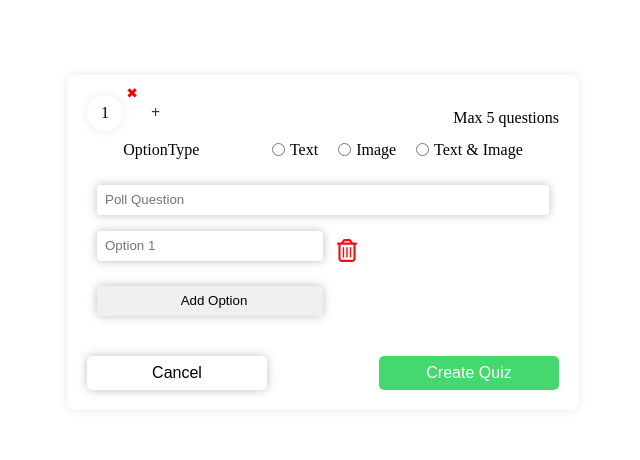
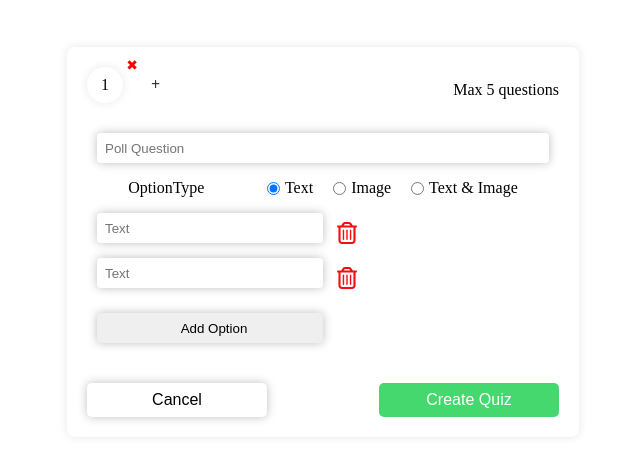
Before and after one commit to davidjhaa/Quizzify, a React (Create React App) app: page /quizCreator in a window 1280 px wide. Shown: the part 158-618 px from the top of the page, without its empty margins (317-957 px from the left). Built offline with nearby package versions, Linux system fonts and the light colour scheme.

Commit message:
functionalities added for quiz creator component

```diff
--- a/src/components/Quiz/QuizCreator/QuizCreator.js
+++ b/src/components/Quiz/QuizCreator/QuizCreator.js
@@ -1,23 +1,70 @@
-import React, { useState } from "react";
+import React, { useState, useEffect } from "react";
 import styles from "./QuizCreator.module.css";
-import { useDispatch, useSelector } from "react-redux";
-import { addQuestion, removeQuestion, updateQuestion } from "../../../redux/questionsSlice";
 import deleteIcon from '../../../assets/delete.svg';
 
 const QuizCreator = () => {
-  const dispatch = useDispatch();
   const [question, setQuestion] = useState({
     questionText : "",
-    options: [{ text: "" }]
+    options: ["" , ""],
+    correctOption : ""
   });
   const [activeQuestion, setActiveQuestion] = useState(1);
+  const [optionType, setOptionType] = useState("Text");
+  const [questionsLength, setQuestionsLength] = useState(0);
+
+  useEffect(() => {
+      const questions = JSON.parse(localStorage.getItem("questions")) || [];
+      setQuestionsLength(questions.length);
+  }, []);
 
   const handleAddQuestion = () => {
-    dispatch(addQuestion());
+    if (question.questionText.trim() === "") {
+      alert("Please enter question");
+      return;
+    }
+    if (question.options.length < 2) {
+      alert("Please add at least 2 options.");
+      return;
+    }
+    if (question.options.length > 4) {
+      alert("Maximum number of options allowed is 4.");
+      return;
+    }
+
+    const storedQuestions = JSON.parse(localStorage.getItem("questions")) || [];
+    const newQuestion = {
+      questionText: question.questionText,
+      optionType: optionType,
+      options: question.options
+    };
+
+    const updatedQuestions = [...storedQuestions, newQuestion];
+    localStorage.setItem("questions", JSON.stringify(updatedQuestions));
+    localStorage.setItem("optionType", optionType);
+
+    setQuestion({
+      questionText : "",
+      options: ["", ""]
+    });
+
+    const newQuestionIndex = questionsLength + 1;
+    setQuestionsLength(newQuestionIndex);
+  };
+
+  const handleOptionTypeSet = (type) => {
+    if (!localStorage.getItem("optionType")) { // Check if optionType is not present in local storage
+      setOptionType(type); // Set optionType in state
+      localStorage.setItem("optionType", type); // Set optionType in local storage
+    }
   };
 
   const handleRemoveQuestion = (index) => {
-    dispatch(removeQuestion(index));
+    const storedQuestions = JSON.parse(localStorage.getItem("questions")) || [];
+    const updatedQuestions = storedQuestions.filter((_, idx) => idx !== index);
+
+    localStorage.setItem("questions", JSON.stringify(updatedQuestions));
+
+    setQuestionsLength(updatedQuestions.length);
   };
 
   const handleQuestionChange = (event) => {
@@ -29,7 +76,7 @@ const QuizCreator = () => {
 
   const handleOptionChange = (index, event) => {
     const newOptions = [...question.options];
-    newOptions[index].text = event.target.value;
+    newOptions[index] = event.target.value;
     setQuestion({
       ...question,
       options: newOptions
@@ -39,7 +86,7 @@ const QuizCreator = () => {
   const handleAddOption = () => {
     setQuestion({
       ...question,
-      options: [...question.options, { text: "" }]
+      options: [...question.options, ""]
     });
   };
 
@@ -52,7 +99,19 @@ const QuizCreator = () => {
     });
   };
 
+  const handleCancel = () => {
+    setQuestion({
+      questionText: "",
+      options: ["", ""],
+      correctOption: ""
+    });
+    setActiveQuestion(1);
+    setOptionType("Text");
+  }
+
   const handleQuestionClick = (index) => {
+    const questionarray = JSON.parse(localStorage.getItem("questions"))
+    console.log(questionarray[index]);
     setActiveQuestion(index);
   };
 
@@ -61,13 +120,13 @@ const QuizCreator = () => {
       <div className={styles.quizCreator}>
         <div className={styles.questionNav}>
           <div className={styles.questionNumber}>
-            {question.options.map((_, index) => (
+            {Array.from({ length: questionsLength > 0 ? questionsLength : 1 }).map((_, index) => (
               <div key={index} className={styles.questionItem}>
                 <div
                   className={`${styles.questionCircle} ${activeQuestion === index ? styles.active : ""}`}
                   onClick={() => handleQuestionClick(index)}
                 >
-                  {index + 1}
+                  {index+1}
                 </div>
                 <div className={styles.closeButton} onClick={() => handleRemoveQuestion(index)}>
                   &#10006;
@@ -78,23 +137,6 @@ const QuizCreator = () => {
           </div>
           <span>Max 5 questions</span>
         </div>
-        <div className={styles.optionType}>
-          <span>OptionType</span>
-          <div className={styles.radioButtons}>
-            <div>
-              <input type="radio" id="Text" name="option" />
-              <label for="Text">Text</label>
-            </div>
-            <div>
-              <input type="radio" id="Image" name="option" />
-              <label for="Image">Image</label>
-            </div>
-            <div>
-              <input type="radio" id="Text+Image" name="option" />
-              <label for="Text+Image">Text & Image</label>
-            </div>
-          </div>
-        </div>
         <div className={styles.question}>
           <input
             className={styles.quizType}
@@ -103,16 +145,63 @@ const QuizCreator = () => {
             value={question.questionText}
             onChange={handleQuestionChange}
             />
+          <div className={styles.optionType}>
+          <span>OptionType</span>
+          <div className={styles.radioButtons}>
+            <div onClick={() => setOptionType('Text')}>
+              <input type="radio" id="Text" name="option" checked={optionType === 'Text'} />
+              <label for="Text">Text</label>
+            </div>
+            <div onClick={() => setOptionType('Image')}>
+              <input type="radio" id="Image" name="option" checked={optionType === 'Image'} />
+              <label for="Image">Image</label>
+            </div>
+            <div onClick={() => setOptionType('Text+Image')}>
+              <input type="radio" id="Text+Image" name="option" checked={optionType === 'Text+Image'}/>
+              <label for="Text+Image">Text & Image</label>
+            </div>
+          </div>
+        </div>
           {question.options.map((option, index) => (
             <div key={index} className={styles.options}>
+              {optionType === "Text" && (
                 <input
                   className={styles.option}
                   type="text"
-                placeholder={`Option ${index + 1}`}
+                  placeholder='Text'
+                  name="text"
+                  value={option}
+                  onChange={(e) => handleOptionChange(index, e)}
+                />
+              )}
+              {optionType === "Image" && (
+                <input
+                  className={styles.option}
+                  type="text"
+                  placeholder='image URL'
+                  name="image"
+                  onChange={(e) => handleOptionChange(index, e)}
+                />
+              )}
+              {optionType === "Text+Image" && (
+                <div style={{display:'flex',}}>
+                  <input style={{marginRight:'10px'}}
+                    className={styles.option}
+                    type="text"
+                    placeholder='Text'
                     name="text"
                     value={option.text}
-                onChange={(e) => handleOptionChange( index, e)}
+                    onChange={(e) => handleOptionChange(index, e)}
                   />
+                  <input
+                    className={styles.option}
+                    type="text"
+                    placeholder='image URL'
+                    name="image"
+                    onChange={(e) => handleOptionChange(index, e)}
+                  />
+                </div>
+              )}
               <img
                 src={deleteIcon}
                 alt="Delete option"
@@ -126,7 +215,7 @@ const QuizCreator = () => {
           )}
         </div>
         <div style={{ display: "flex", justifyContent: "space-between" }}>
-          <button className={styles.cancelButton}>Cancel</button>
+          <button className={styles.cancelButton} onClick={() => handleCancel()}>Cancel</button>
           <button className={styles.createButton}>Create Quiz</button>
         </div>
       </div>
--- a/src/redux/questionsSlice.js
+++ b/src/redux/questionsSlice.js
@@ -18,9 +18,13 @@ const questionsSlice = createSlice({
       const { index, question } = action.payload;
       state.questions[index] = { ...state.questions[index], ...question }; // Update question at specified index
     },
+    resetQuestions: (state) => {
+      // Reset questions to initial state
+      state.questions = initialState.questions;
+    },
   },
 });
 
-export const { addQuestion, removeQuestion, updateQuestion } = questionsSlice.actions;
+export const { addQuestion, removeQuestion, updateQuestion, resetQuestions } = questionsSlice.actions;
 
 export default questionsSlice.reducer;
```
Lines whose indentation alone changed are shown as unchanged.
